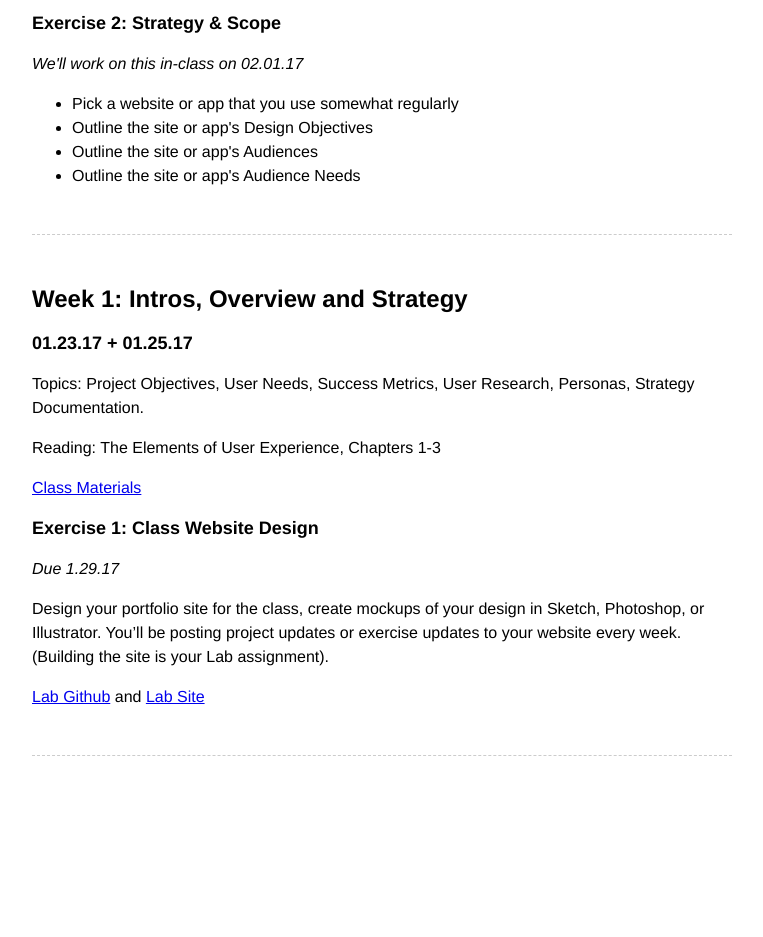
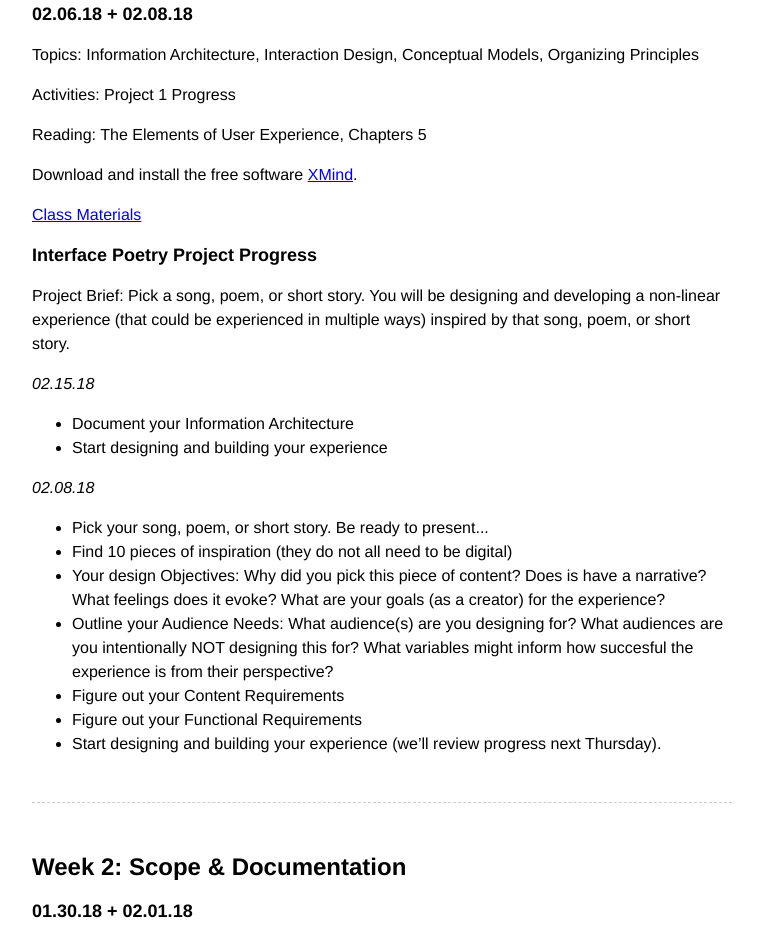
Before and after one commit to PUCD-2126/studio-2018, a plain HTML site: page index.html in a window 1280 px wide. Shown: the part 957-1894 px from the top of the page, without its empty margins (258-1021 px from the left). Before the commit the page ends 1834 px from the top, so only its background shows below. Drawn offline with Linux system fonts and the light colour scheme.

Commit message:
Week 3 updates

```diff
--- a/index.html
+++ b/index.html
@@ -184,21 +184,21 @@
 					<p>Topics: Typography on the web</p>
 					<p>Activities: Project 1 Final Critique</p>
 					<p><a href="materials/PUCD2125.W5.pdf" TARGET="_blank">Class Materials</a></p>
-			</div>
+			</div>-->
 			<div class="post">
 					<h2>Week 4: Interface Design: Part 1</h2>
-					<h3>02.14.17 + 02.16.17<h3>
+					<h3>02.13.18 + 02.15.18<h3>
 					<p>Topics: Interface Design, Navigation Design, Information Design, Interaction Conventions</p>
 					<p>Activities: Review Project 1 Progress</p>
-					<p>Reading: The Elements of User Experience, Chapters 7</p>
-					<p><a href="materials/PUCD2125.W4.pdf" TARGET="_blank">Class Materials</a></p>
+					<p>Reading: The Elements of User Experience, Chapters 6</p>
+					<!--<p><a href="materials/PUCD2125.W4.pdf" TARGET="_blank">Class Materials</a></p>-->
 					<h3>Interface Poetry: Continued Project Progress</h3>
 					<p>Project Brief: Pick a song, poem, or short story. You will be designing and developing a non-linear experience (that could be experienced in multiple ways) inspired by that song, poem, or short story.
-					<p class="date">Due 02.21.17 + 02.32.17</p>
+					<!--<p class="date">Due 02.21.17 + 02.32.17</p>
 					<ul>
 						<li>Project 1 Final Critiques</li>
-					</ul>
-					<p class="date">Due 02.14.17</p>
+					</ul>-->
+					<p class="date">Due 02.15.18</p>
 					<ul>
 						<li>Project Presentations should be up-to-date on your class websites, including...
 							<ul>
@@ -210,7 +210,7 @@
 						<li>Start creating design mockups of how your experience will look and behave</li>
 						<li>Start creating an HTML/CSS prototype of how your experience will be built</li>
 					</ul>
-					<p class="date">02.09.17</p>
+					<!--<p class="date">02.09.17</p>
 					<ul>
 						<li class="done">Document your Information Architecture</li>
 						<li class="done">Start designing and building your experience</li>
@@ -223,49 +223,47 @@
 						<li class="done">Find 10 pieces of inspiration (they do not all need to be digital)</li>
 						<li class="done">Your design Objectives: Why did you pick this piece of content? Does is have a narrative? What feelings does it evoke? What are your goals (as a creator) for the experience?</li>
 						<li class="done">Outline your Audience Needs: What audience(s) are you designing for?  What audiences are you intentionally NOT designing this for? What variables might inform how succesful the experience is from their perspective?</li>
-					</ul>
+					</ul>-->
 
 			</div>
 			<div class="post">
 					<h2>Week 3: Structure</h2>
-					<h3>02.07.17 + 02.09.17<h3>
+					<h3>02.06.18 + 02.08.18<h3>
 					<p>Topics: Information Architecture, Interaction Design, Conceptual Models, Organizing
 		Principles</p>
-					<p>Activities: Share Inspiration, Project 1 Progress</p>
-					<p>Reading: The Elements of User Experience, Chapters 6</p>
-					<p>Download and install the free software <a href="http://freemind.sourceforge.net/wiki/index.php/Download" target="_blank">FreeMind</a>. This may require updating your <a href="https://java.com/en/download/" target="_blank">Java Runtime</a>. For more information, see the FreeMind <a href="http://freemind.sourceforge.net/wiki/index.php/Asked_questions#OS_X_10.8_.28Mountain_Lion.29_and_10.9_.28Maverick.29_reports_that_the_FreeMind_download_is_damaged." target="_blank">help documentation</a>.</p>
+					<p>Activities: Project 1 Progress</p>
+					<p>Reading: The Elements of User Experience, Chapters 5</p>
+					<p>Download and install the free software <a href="http://www.xmind.net/" target="_blank">XMind</a>.</p>
 					<p><a href="materials/PUCD2125.W3.pdf" target="_blank">Class Materials</a></p>
 					<h3>Interface Poetry Project Progress</h3>
 					<p>Project Brief: Pick a song, poem, or short story. You will be designing and developing a non-linear experience (that could be experienced in multiple ways) inspired by that song, poem, or short story.
-					<p class="date">02.09.17</p>
+					<p class="date">02.15.18</p>
 					<ul>
 						<li>Document your Information Architecture</li>
 						<li>Start designing and building your experience</li>
 					</ul>
-					<p class="date">02.07.17</p>
+					<p class="date">02.08.18</p>
 					<ul>
-						<li>Docuement your Content Requirements</li>
-						<li>Docuement your Functional Requirements</li>
+						<li>Pick your song, poem, or short story. Be ready to present...</li>
+						<li>Find 10 pieces of inspiration (they do not all need to be digital)</li>
+						<li>Your design Objectives: Why did you pick this piece of content? Does is have a narrative? What feelings does it evoke? What are your goals (as a creator) for the experience?</li>
+						<li>Outline your Audience Needs: What audience(s) are you designing for?  What audiences are you intentionally NOT designing this for? What variables might inform how succesful the experience is from their perspective?</li>
+						<li>Figure out your Content Requirements</li>
+						<li>Figure out your Functional Requirements</li>
+						<li>Start designing and building your experience (we’ll review progress next Thursday).</li>
 					</ul>
-					<p class="date">02.02.17</p>
-					<ul>
-						<li class="done">Pick your song, poem, or short story. Be ready to present...</li>
-						<li class="done">Find 10 pieces of inspiration (they do not all need to be digital)</li>
-						<li class="done">Your design Objectives: Why did you pick this piece of content? Does is have a narrative? What feelings does it evoke? What are your goals (as a creator) for the experience?</li>
-						<li class="done">Outline your Audience Needs: What audience(s) are you designing for?  What audiences are you intentionally NOT designing this for? What variables might inform how succesful the experience is from their perspective?</li>
-					</ul>
-					<h3>Exercise 3: Strategy & Scope</h3>
+					<!--<h3>Exercise 3: Strategy & Scope</h3>
 					<p class="date"> Due on 02.14.17</p>
 					<ul>
 						<li>Pick a website or app that you use somewhat regularly</li>
 						<li>Outline the site or app's Information Architecure</li>
 						<li>Outline the site or app's Orgniazing Principals</li>
 						<li>Outline the site or app's Architectual Approach(es)</li>
-					</ul>
-			</div>-->
+					</ul>-->
+			</div>
 			<div class="post">
 					<h2>Week 2: Scope & Documentation</h2>
-					<h3>01.30.17 + 02.01.17<h3>
+					<h3>01.30.18 + 02.01.18<h3>
 					<p>Topics: Functional Specifications, Content Strategy, Requirements, User Stories,
 		Organization, Presentation.</p>
 					<p>Activities: Review Class Website Designs, Review Project 1 Strategies</p>
@@ -273,7 +271,7 @@
 					<p><a href="materials/PUCD2125.W2.pdf" target="_blank">Class Materials</a></p>
 					<h3>Project 1: Interface Poetry</h3>
 					<p>Pick a song, poem, or short story. Over the next two weeks, you will be designing and developing a non-linear experience (that could be experienced in multiple ways) inspired by that song, poem, or short story.
-					<p class="date">Due 02.06.17</p>
+					<p class="date">Due 02.06.18</p>
 					<ul>
 						<li>Pick your song, poem, or short story. Be ready to present...</li>
 						<li>Find 10 pieces of inspiration (they do not all need to be digital)</li>
@@ -284,7 +282,7 @@
 						<li>Start designing and building your experience (we’ll review progress next Thursday).</li>
 					</ul>
 					<h3>Exercise 2: Strategy & Scope</h3>
-					<p class="date"> We'll work on this in-class on 02.01.17</p>
+					<p class="date"> We'll work on this in-class on 02.01.18</p>
 					<ul>
 						<li>Pick a website or app that you use somewhat regularly</li>
 						<li>Outline the site or app's Design Objectives</li>
@@ -295,12 +293,12 @@
 			</div>
 			<div class="post">
 					<h2>Week 1: Intros, Overview and Strategy</h2>
-					<h3>01.23.17 + 01.25.17<h3>
+					<h3>01.23.18 + 01.25.18<h3>
 					<p>Topics: Project Objectives, User Needs, Success Metrics, User Research, Personas, Strategy Documentation.</p>
 					<p>Reading: The Elements of User Experience, Chapters 1-3</p>
 					<p><a href="materials/PUCD2125.W1.pdf" TARGET="_blank">Class Materials</a></p>
 					<h3>Exercise 1: Class Website Design</h3>
-					<p class="date"> Due 1.29.17</p>
+					<p class="date"> Due 1.29.18</p>
 					<p>Design your portfolio site for the class, create mockups of your design in Sketch, Photoshop, or Illustrator. You’ll be posting project updates or exercise updates to your website every week. (Building the site is your Lab assignment).</p>
 					<p><a href="https://github.com/PUCD-2126/PUCD-2126.github.io" target="_blank">Lab Github</a> and <a href="https://pucd-2126.github.io/" target="_blank">Lab Site</a></p>
 
```
